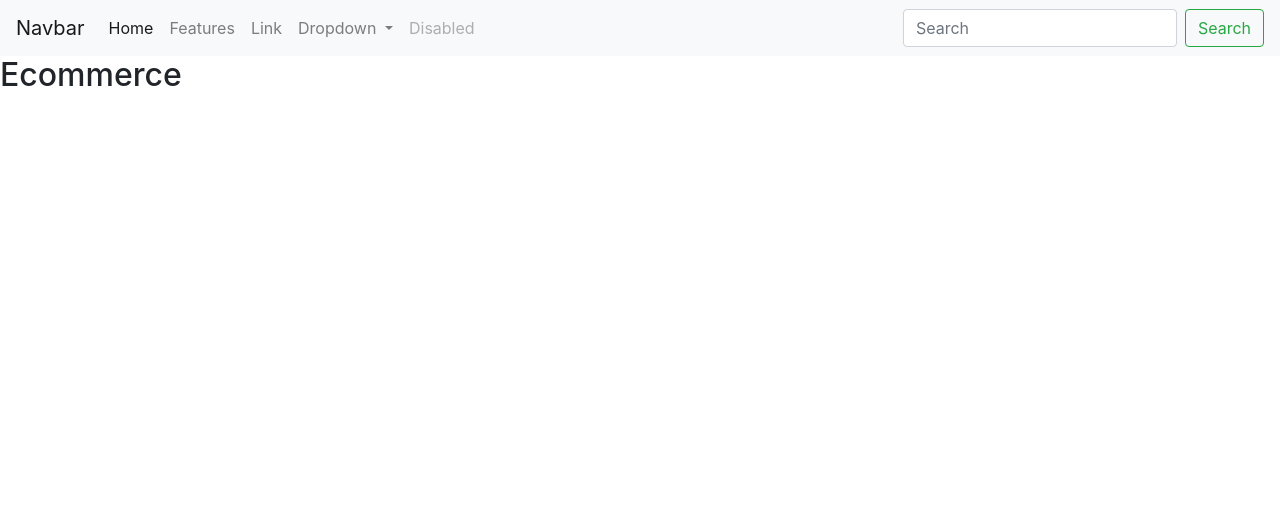
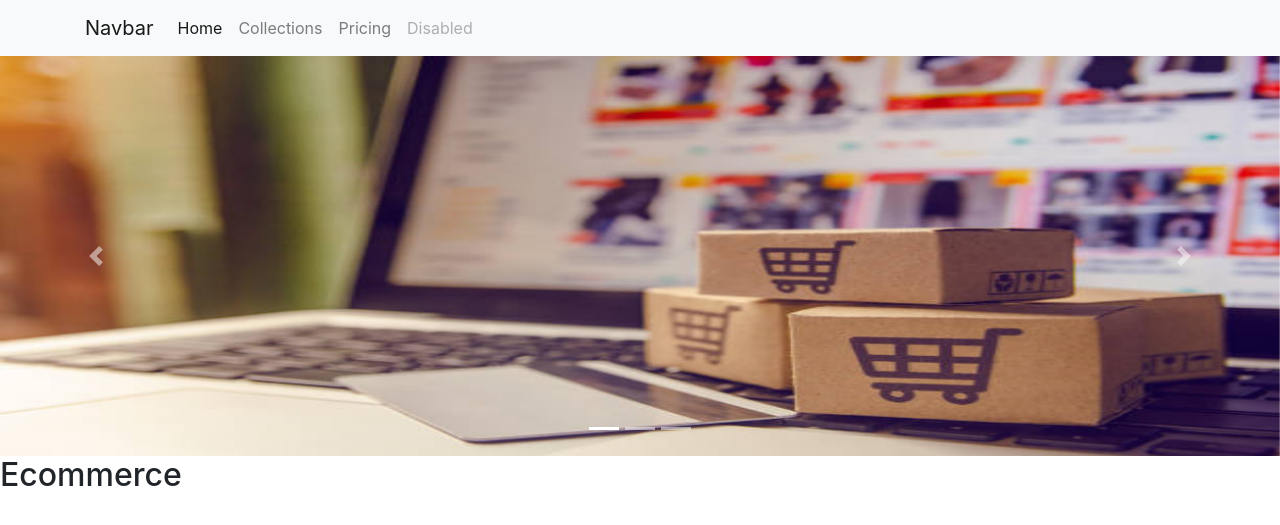
Before and after one commit to Macharia-Tech/OnlineStore, a Django app: page / in a window 1280 px wide. Shown: the top 525 px of the page. Run offline with Django 4.2, Linux system fonts and the light colour scheme; some libraries are stand-ins or nearby versions.

Commit message:
added a slider on the home page to enhance appearance of the home page

```diff
--- a/store/templates/store/inc/navbar.html
+++ b/store/templates/store/inc/navbar.html
@@ -1,38 +1,24 @@
 <nav class="navbar navbar-expand-lg navbar-light bg-light">
+    <div class="container">
         <a class="navbar-brand" href="#">Navbar</a>
-    <button class="navbar-toggler" type="button" data-toggle="collapse" data-target="#navbarSupportedContent" aria-controls="navbarSupportedContent" aria-expanded="false" aria-label="Toggle navigation">
+        <button class="navbar-toggler" type="button" data-toggle="collapse" data-target="#navbarNav" aria-controls="navbarNav" aria-expanded="false" aria-label="Toggle navigation">
         <span class="navbar-toggler-icon"></span>
         </button>
-
-    <div class="collapse navbar-collapse" id="navbarSupportedContent">
-      <ul class="navbar-nav mr-auto">
-        <li class="nav-item active">
+        <div class="collapse navbar-collapse" id="navbarNav">
+            <ul class="navbar-nav ms-auto">
+                <li class="nav-item active ">
                     <a class="nav-link" href="#">Home <span class="sr-only">(current)</span></a>
                 </li>
                 <li class="nav-item">
-            <a class="nav-link" href="#">Features</a>
+                    <a class="nav-link" href="#">Collections</a>
                 </li>
                 <li class="nav-item">
-          <a class="nav-link" href="#">Link</a>
-        </li>
-        <li class="nav-item dropdown">
-          <a class="nav-link dropdown-toggle" href="#" id="navbarDropdown" role="button" data-toggle="dropdown" aria-haspopup="true" aria-expanded="false">
-            Dropdown
-          </a>
-          <div class="dropdown-menu" aria-labelledby="navbarDropdown">
-            <a class="dropdown-item" href="#">Action</a>
-            <a class="dropdown-item" href="#">Another action</a>
-            <div class="dropdown-divider"></div>
-            <a class="dropdown-item" href="#">Something else here</a>
-          </div>
+                    <a class="nav-link" href="#">Pricing</a>
                 </li>
                 <li class="nav-item">
                     <a class="nav-link disabled" href="#">Disabled</a>
                 </li>
             </ul>
-      <form class="form-inline my-2 my-lg-0">
-        <input class="form-control mr-sm-2" type="search" placeholder="Search" aria-label="Search">
-        <button class="btn btn-outline-success my-2 my-sm-0" type="submit">Search</button>
-      </form>
+        </div>
     </div>
   </nav>
--- /dev/null
+++ b/store/templates/store/inc/slide.html
@@ -0,0 +1,27 @@
+{% load static %}
+<div id="carouselExampleIndicators" class="carousel slide" data-ride="carousel">
+    <ol class="carousel-indicators">
+      <li data-target="#carouselExampleIndicators" data-slide-to="0" class="active"></li>
+      <li data-target="#carouselExampleIndicators" data-slide-to="1"></li>
+      <li data-target="#carouselExampleIndicators" data-slide-to="2"></li>
+    </ol>
+    <div class="carousel-inner">
+      <div class="carousel-item active">
+        <img  src=" {% static 'images/slide2.jpg' %}"  height= "400px" class="d-block w-100" alt="First slide">
+      </div>
+      <div class="carousel-item">
+        <img  src=" {% static 'images/slide2.jpg' %}"   height= "400px" class="d-block w-100"  alt="Second slide">
+      </div>
+      <div class="carousel-item">
+        <img  src=" {% static 'images/slide3.png' %}"   height= "400px" class="d-block w-100" alt="Third slide">
+      </div>
+    </div>
+    <a class="carousel-control-prev" href="#carouselExampleIndicators" role="button" data-slide="prev">
+      <span class="carousel-control-prev-icon" aria-hidden="true"></span>
+      <span class="sr-only">Previous</span>
+    </a>
+    <a class="carousel-control-next" href="#carouselExampleIndicators" role="button" data-slide="next">
+      <span class="carousel-control-next-icon" aria-hidden="true"></span>
+      <span class="sr-only">Next</span>
+    </a>
+  </div>
--- a/store/templates/store/index.html
+++ b/store/templates/store/index.html
@@ -1,6 +1,9 @@
 {% extends 'store/layout/main.html' %}
 
 {% block content %}
+    {% include 'store/inc/slide.html'   %}
+
+
     <h2>Ecommerce </h2>
 
 {% endblock content %}
```
Also changed, not shown: static/images/slide1.webp (added), static/images/slide2.jpg (added), static/images/slide3.png (added). Lines whose indentation alone changed are shown as unchanged.
